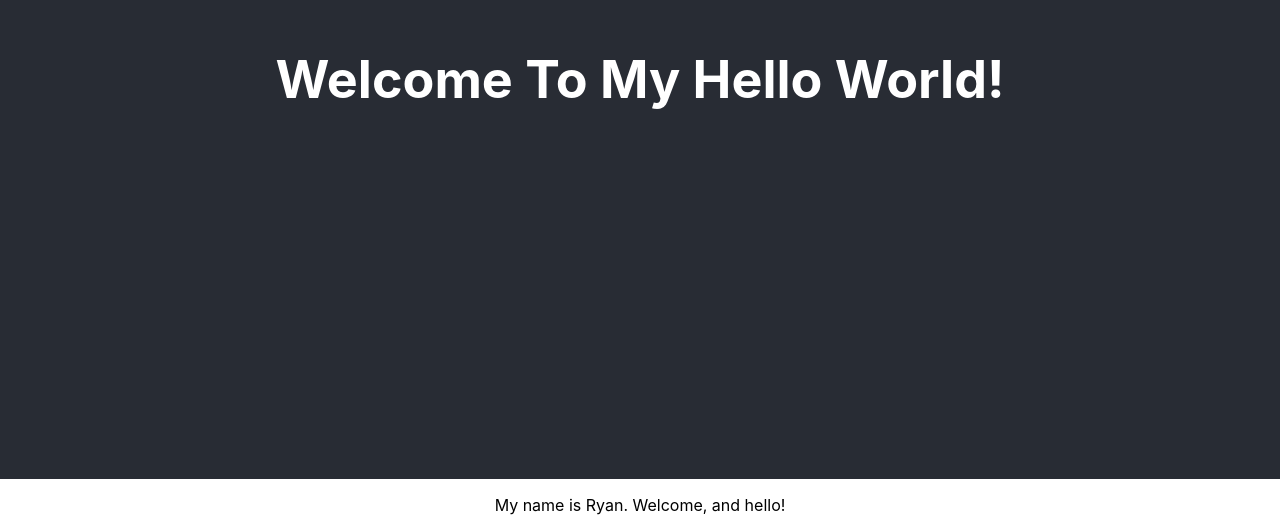
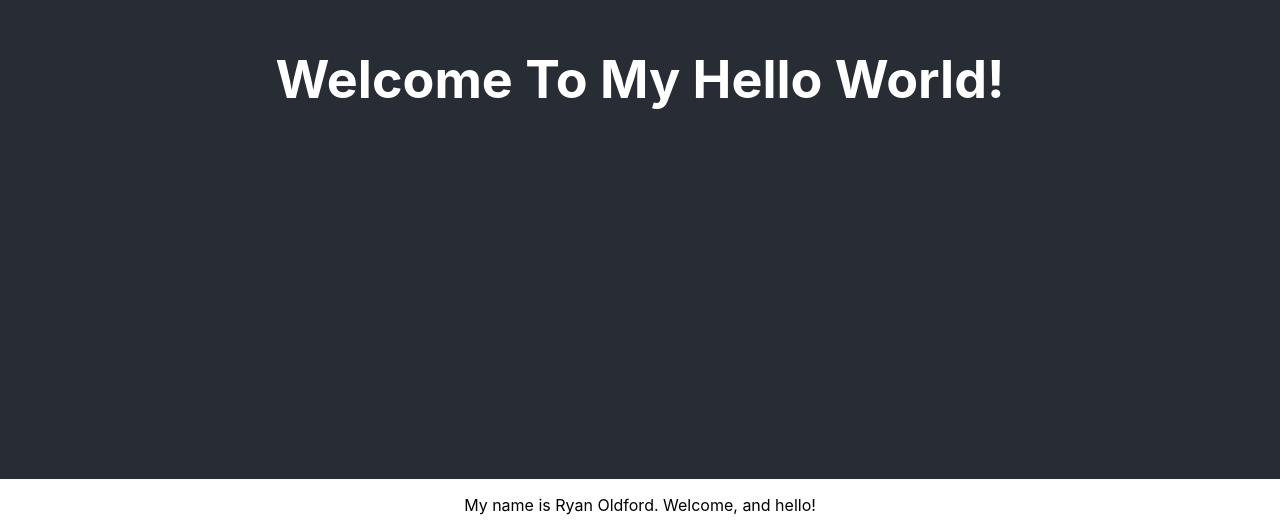
Before and after one commit to ROldford/change-for-change, a React (Create React App) app: page / in a window 1280 px wide. Shown: the part 321-852 px from the top of the page. Built offline with nearby package versions, Linux system fonts and the light colour scheme.

Commit message:
Fixed name

```diff
--- a/src/App.js
+++ b/src/App.js
@@ -7,7 +7,7 @@ export default () => (
       <h1 className="App-title">Welcome To My Hello World!</h1>
     </header>
     <p className="App-intro">
-      My name is Ryan. Welcome, and hello!
+      My name is Ryan Oldford. Welcome, and hello!
     </p>
   </div>
 );
```
